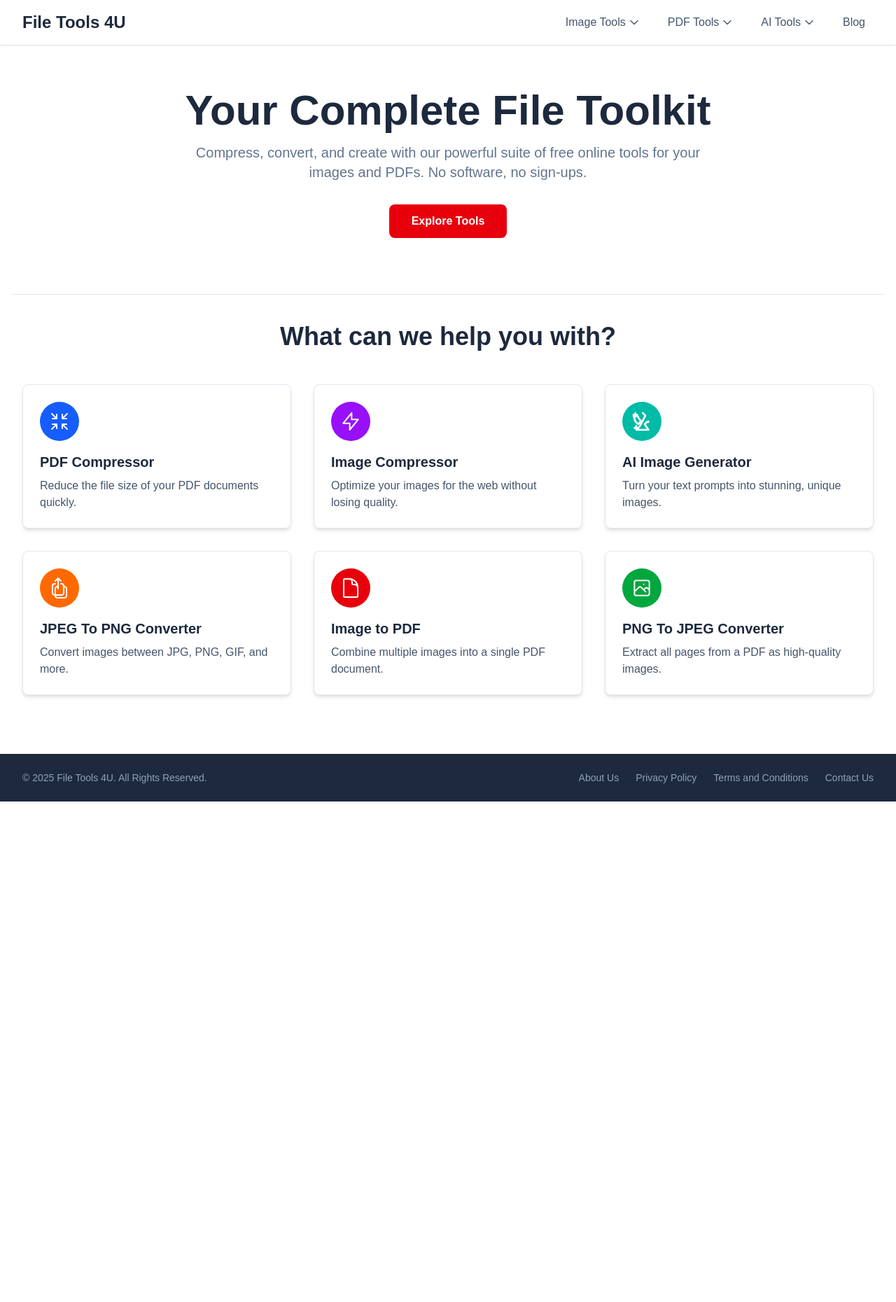
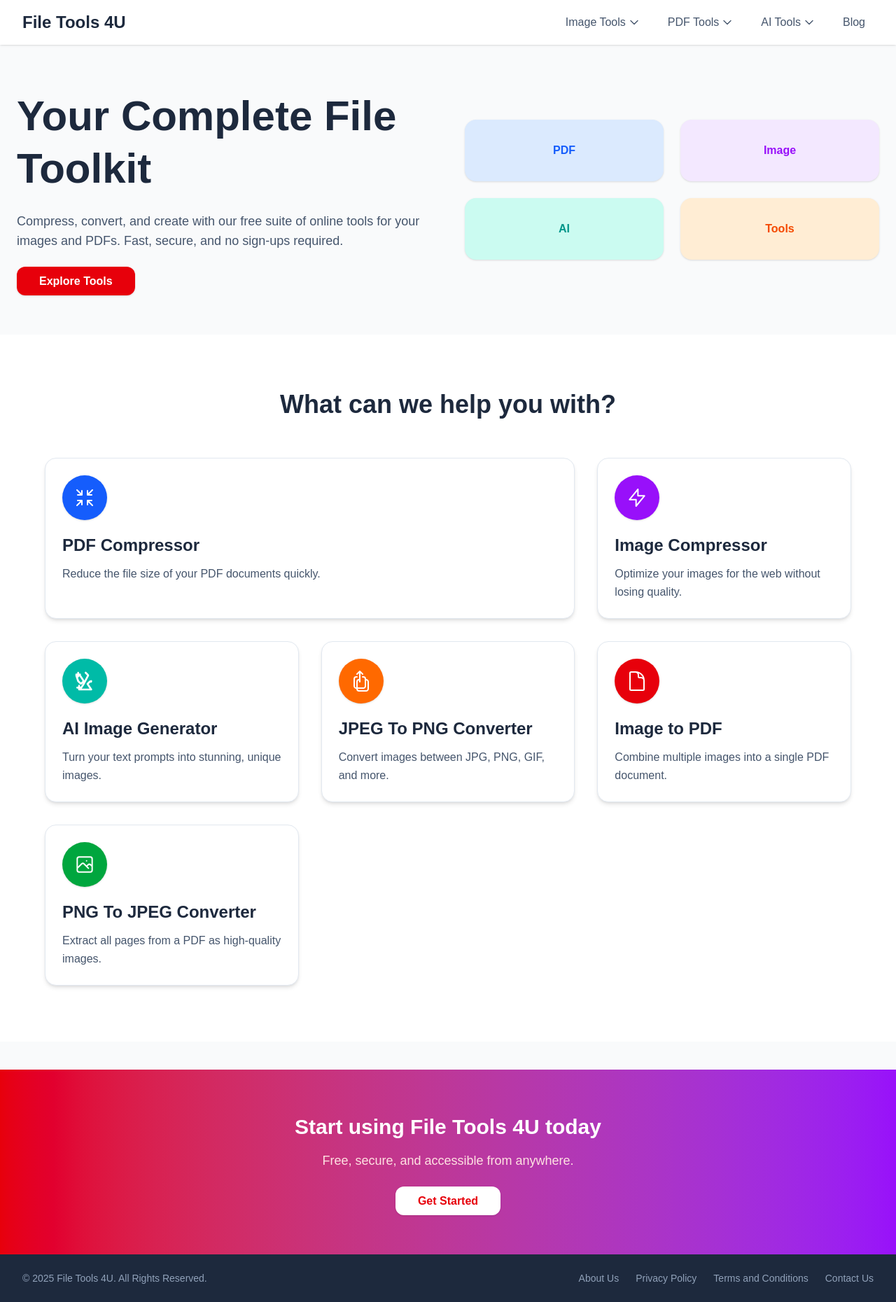
Before and after one commit to rahul2205202/file-tools-4u, a Next.js app: page / in a window 1280 px wide. Shown: the whole page at 70% size. Before the commit the page ends 1145 px from the top, so only its background shows below. Built offline with nearby package versions, Linux system fonts and the light colour scheme.

Commit message:
updated sitemap

```diff
--- a/src/app/page.jsx
+++ b/src/app/page.jsx
@@ -1,84 +1,201 @@
+'use client';
+
 import React from 'react';
 import Link from 'next/link';
 
 // SEO metadata for the homepage
-export const metadata = {
-    title: 'File Tools 4U - Free Online Image & PDF Tools',
-    description: 'Your one-stop destination for free online file utilities. Compress, convert, and create images and PDFs with our powerful, easy-to-use tools.',
-    keywords: 'pdf compressor, file tools, image tools, pdf tools, online converter, online compressor, free tools, ai image generator', // Added pdf compressor
-    alternates: {
-        canonical: 'https://filetools4u.com/',
-    },
-};
+// export const metadata = {
+//   title: 'File Tools 4U - Free Online Image & PDF Tools',
+//   description:
+//     'Your one-stop destination for free online file utilities. Compress, convert, and create images and PDFs with our powerful, easy-to-use tools.',
+//   keywords:
+//     'pdf compressor, file tools, image tools, pdf tools, online converter, online compressor, free tools, ai image generator',
+//   alternates: {
+//     canonical: 'https://filetools4u.com/',
+//   },
+// };
 
 // --- Helper Component for Tool Cards ---
-const ToolCard = ({ icon, title, description, to, color = 'red' }) => {
-    // Define color themes to easily switch between styles
+const ToolCard = ({ icon, title, description, to, color = 'red', large }) => {
   const colorThemes = {
     red: { bg: 'bg-red-600', hoverBorder: 'hover:border-red-500' },
     purple: { bg: 'bg-purple-600', hoverBorder: 'hover:border-purple-500' },
     teal: { bg: 'bg-teal-500', hoverBorder: 'hover:border-teal-400' },
     green: { bg: 'bg-green-600', hoverBorder: 'hover:border-green-500' },
     orange: { bg: 'bg-orange-500', hoverBorder: 'hover:border-orange-500' },
-        blue: { bg: 'bg-blue-600', hoverBorder: 'hover:border-blue-500' }, // Added blue theme
+    blue: { bg: 'bg-blue-600', hoverBorder: 'hover:border-blue-500' },
   };
 
   const theme = colorThemes[color] || colorThemes.red;
 
   return (
-        <Link href={to} className={`block bg-white p-6 rounded-lg shadow-md border border-slate-200 hover:shadow-xl hover:-translate-y-1 transition-all duration-300 ${theme.hoverBorder}`}>
-            <div className={`flex-shrink-0 w-14 h-14 ${theme.bg} rounded-full flex items-center justify-center mb-4`}>
+    <Link
+      href={to}
+      className={`block bg-white p-6 rounded-2xl shadow-md border border-slate-200 transition-all duration-300 ${theme.hoverBorder} ${
+        large ? 'md:col-span-2' : ''
+      } hover:shadow-xl hover:-translate-y-1`}
+    >
+      <div
+        className={`flex-shrink-0 w-16 h-16 ${theme.bg} rounded-full flex items-center justify-center mb-5 shadow`}
+      >
         {icon}
       </div>
-            <h3 className={`text-xl font-bold text-slate-800 mb-2`}>{title}</h3>
-            <p className="text-slate-600">{description}</p>
+      <h3 className="text-2xl font-bold text-slate-800 mb-3">{title}</h3>
+      <p className="text-slate-600 text-base leading-relaxed">{description}</p>
     </Link>
   );
 };
 
-
 // --- Main Homepage Component ---
 export default function Homepage() {
   const icons = {
-        pdfCompressor: <svg className="w-8 h-8 text-white" xmlns="http://www.w3.org/2000/svg" fill="none" viewBox="0 0 24 24" strokeWidth="1.5" stroke="currentColor"><path strokeLinecap="round" strokeLinejoin="round" d="M9 9V4.5M9 9H4.5M9 9L3.75 3.75M9 15v4.5M9 15H4.5M9 15l-5.25 5.25M15 9h4.5M15 9V4.5M15 9l5.25-5.25M15 15h4.5M15 15v4.5M15 15l5.25 5.25" /></svg>,
-        imageCompressor: <svg className="w-8 h-8 text-white" xmlns="http://www.w3.org/2000/svg" fill="none" viewBox="0 0 24 24" strokeWidth="1.5" stroke="currentColor"><path strokeLinecap="round" strokeLinejoin="round" d="M13 10V3L4 14h7v7l9-11h-7z"></path></svg>,
-        generator: <svg className="w-8 h-8 text-white" fill="none" stroke="currentColor" viewBox="0 0 24 24" xmlns="http://www.w3.org/2000/svg"><path strokeLinecap="round" strokeLinejoin="round" strokeWidth="2" d="M5 3v4M3 5h4M6 17v4m-2-2h4m5-16l2.293 2.293a1 1 0 010 1.414L11 15l-4 6h12l-4-6 2.293-2.293a1 1 0 011.414 0L19 12M5 12l2.293 2.293a1 1 0 001.414 0L11 12l-4-6H3l2 6z"></path></svg>,
-        converter: <svg className="w-8 h-8 text-white" xmlns="http://www.w3.org/2000/svg" fill="none" viewBox="0 0 24 24" strokeWidth="1.5" stroke="currentColor"><path strokeLinecap="round" strokeLinejoin="round" d="M7.5 7.5h-.75A2.25 2.25 0 004.5 9.75v7.5a2.25 2.25 0 002.25 2.25h7.5a2.25 2.25 0 002.25-2.25v-7.5a2.25 2.25 0 00-2.25-2.25h-.75m0-3l-3-3m0 0l-3 3m3-3v11.25m6-2.25h.75a2.25 2.25 0 012.25 2.25v7.5a2.25 2.25 0 01-2.25 2.25h-7.5a2.25 2.25 0 01-2.25-2.25v-7.5a2.25 2.25 0 012.25-2.25h.75" /></svg>,
-        imgToPdf: <svg className="w-8 h-8 text-white" xmlns="http://www.w3.org/2000/svg" fill="none" viewBox="0 0 24 24" strokeWidth="1.5" stroke="currentColor"><path strokeLinecap="round" strokeLinejoin="round" d="M19.5 14.25v-2.625a3.375 3.375 0 00-3.375-3.375h-1.5A1.125 1.125 0 0113.5 7.125v-1.5a3.375 3.375 0 00-3.375-3.375H8.25m2.25 0H5.625c-.621 0-1.125.504-1.125 1.125v17.25c0 .621.504 1.125 1.125 1.125h12.75c.621 0 1.125-.504 1.125-1.125V11.25a9 9 0 00-9-9z" /></svg>,
-        pdfToImg: <svg className="w-8 h-8 text-white" xmlns="http://www.w3.org/2000/svg" fill="none" viewBox="0 0 24 24" strokeWidth="1.5" stroke="currentColor"><path strokeLinecap="round" strokeLinejoin="round" d="M4 16l4.586-4.586a2 2 0 012.828 0L16 16m-2-2l1.586-1.586a2 2 0 012.828 0L20 14m-6-6h.01M6 20h12a2 2 0 002-2V6a2 2 0 00-2-2H6a2 2 0 00-2 2v12a2 2 0 002 2z"></path></svg>,
+    pdfCompressor: (
+      <svg
+        className="w-8 h-8 text-white"
+        xmlns="http://www.w3.org/2000/svg"
+        fill="none"
+        viewBox="0 0 24 24"
+        strokeWidth="1.5"
+        stroke="currentColor"
+      >
+        <path
+          strokeLinecap="round"
+          strokeLinejoin="round"
+          d="M9 9V4.5M9 9H4.5M9 9L3.75 3.75M9 15v4.5M9 15H4.5M9 15l-5.25 5.25M15 9h4.5M15 9V4.5M15 9l5.25-5.25M15 15h4.5M15 15v4.5M15 15l5.25 5.25"
+        />
+      </svg>
+    ),
+    imageCompressor: (
+      <svg
+        className="w-8 h-8 text-white"
+        xmlns="http://www.w3.org/2000/svg"
+        fill="none"
+        viewBox="0 0 24 24"
+        strokeWidth="1.5"
+        stroke="currentColor"
+      >
+        <path
+          strokeLinecap="round"
+          strokeLinejoin="round"
+          d="M13 10V3L4 14h7v7l9-11h-7z"
+        ></path>
+      </svg>
+    ),
+    generator: (
+      <svg
+        className="w-8 h-8 text-white"
+        fill="none"
+        stroke="currentColor"
+        viewBox="0 0 24 24"
+        xmlns="http://www.w3.org/2000/svg"
+      >
+        <path
+          strokeLinecap="round"
+          strokeLinejoin="round"
+          strokeWidth="2"
+          d="M5 3v4M3 5h4M6 17v4m-2-2h4m5-16l2.293 2.293a1 1 0 010 1.414L11 15l-4 6h12l-4-6 2.293-2.293a1 1 0 011.414 0L19 12M5 12l2.293 2.293a1 1 0 001.414 0L11 12l-4-6H3l2 6z"
+        ></path>
+      </svg>
+    ),
+    converter: (
+      <svg
+        className="w-8 h-8 text-white"
+        xmlns="http://www.w3.org/2000/svg"
+        fill="none"
+        viewBox="0 0 24 24"
+        strokeWidth="1.5"
+        stroke="currentColor"
+      >
+        <path
+          strokeLinecap="round"
+          strokeLinejoin="round"
+          d="M7.5 7.5h-.75A2.25 2.25 0 004.5 9.75v7.5a2.25 2.25 0 002.25 2.25h7.5a2.25 2.25 0 002.25-2.25v-7.5a2.25 2.25 0 00-2.25-2.25h-.75m0-3l-3-3m0 0l-3 3m3-3v11.25m6-2.25h.75a2.25 2.25 0 012.25 2.25v7.5a2.25 2.25 0 01-2.25 2.25h-7.5a2.25 2.25 0 01-2.25-2.25v-7.5a2.25 2.25 0 012.25-2.25h.75"
+        />
+      </svg>
+    ),
+    imgToPdf: (
+      <svg
+        className="w-8 h-8 text-white"
+        xmlns="http://www.w3.org/2000/svg"
+        fill="none"
+        viewBox="0 0 24 24"
+        strokeWidth="1.5"
+        stroke="currentColor"
+      >
+        <path
+          strokeLinecap="round"
+          strokeLinejoin="round"
+          d="M19.5 14.25v-2.625a3.375 3.375 0 00-3.375-3.375h-1.5A1.125 1.125 0 0113.5 7.125v-1.5a3.375 3.375 0 00-3.375-3.375H8.25m2.25 0H5.625c-.621 0-1.125.504-1.125 1.125v17.25c0 .621.504 1.125 1.125 1.125h12.75c.621 0 1.125-.504 1.125-1.125V11.25a9 9 0 00-9-9z"
+        />
+      </svg>
+    ),
+    pdfToImg: (
+      <svg
+        className="w-8 h-8 text-white"
+        xmlns="http://www.w3.org/2000/svg"
+        fill="none"
+        viewBox="0 0 24 24"
+        strokeWidth="1.5"
+        stroke="currentColor"
+      >
+        <path
+          strokeLinecap="round"
+          strokeLinejoin="round"
+          d="M4 16l4.586-4.586a2 2 0 012.828 0L16 16m-2-2l1.586-1.586a2 2 0 012.828 0L20 14m-6-6h.01M6 20h12a2 2 0 002-2V6a2 2 0 00-2-2H6a2 2 0 00-2 2v12a2 2 0 002 2z"
+        ></path>
+      </svg>
+    ),
   };
 
   return (
-        <div className="w-full bg-white font-sans">
-            <div className="container mx-auto px-4 py-10 sm:py-16">
-
+    <div className="w-full bg-gray-50 font-sans">
       {/* Hero Section */}
-                <section className="text-center mb-20">
-                    <h1 className="text-5xl md:text-6xl font-extrabold text-slate-800 mb-4">
+      <section className="container mx-auto px-6 py-16 grid lg:grid-cols-2 gap-12 items-center">
+        <div>
+          <h1 className="text-5xl md:text-6xl font-extrabold text-slate-800 mb-6 leading-tight">
             Your Complete File Toolkit
           </h1>
-                    <p className="text-xl text-slate-500 max-w-3xl mx-auto mb-8">
-                        Compress, convert, and create with our powerful suite of free online tools for your images and PDFs. No software, no sign-ups.
+          <p className="text-lg text-slate-600 mb-8 max-w-xl">
+            Compress, convert, and create with our free suite of online tools
+            for your images and PDFs. Fast, secure, and no sign-ups required.
           </p>
-                    <Link href="#tools" className="bg-red-600 text-white font-bold py-3 px-8 rounded-lg hover:bg-red-700 transition-colors duration-300 inline-block">
+          <Link
+            href="#tools"
+            className="bg-red-600 text-white font-semibold py-3 px-8 rounded-xl shadow hover:bg-red-700 transition-colors duration-300"
+          >
             Explore Tools
           </Link>
+        </div>
+        <div className="hidden lg:grid grid-cols-2 gap-6">
+          <div className="bg-blue-100 p-8 rounded-2xl shadow text-center text-blue-600 font-bold">
+            PDF
+          </div>
+          <div className="bg-purple-100 p-8 rounded-2xl shadow text-center text-purple-600 font-bold">
+            Image
+          </div>
+          <div className="bg-teal-100 p-8 rounded-2xl shadow text-center text-teal-600 font-bold">
+            AI
+          </div>
+          <div className="bg-orange-100 p-8 rounded-2xl shadow text-center text-orange-600 font-bold">
+            Tools
+          </div>
+        </div>
       </section>
-                <div className="my-5 border-t border-gray-200"></div>
 
-                {/* Tools Grid Section*/}
-                <section id="tools" className="py-5 rounded-lg">
-                    <div className="container mx-auto px-4">
-                        <h2 className="text-4xl font-bold text-slate-800 text-center mb-12">
+      {/* Tools Grid */}
+      <section id="tools" className="py-20 bg-white">
+        <div className="container mx-auto px-6">
+          <h2 className="text-4xl font-bold text-slate-800 text-center mb-14">
             What can we help you with?
           </h2>
-                        <div className="grid grid-cols-1 md:grid-cols-2 lg:grid-cols-3 gap-8 max-w-7xl mx-auto">
+          <div className="grid grid-cols-1 md:grid-cols-2 lg:grid-cols-3 gap-8 max-w-6xl mx-auto">
             <ToolCard
               to="/pdf-compressor"
               icon={icons.pdfCompressor}
               title="PDF Compressor"
               description="Reduce the file size of your PDF documents quickly."
               color="blue"
+              large
             />
             <ToolCard
               to="/image-compressor"
@@ -118,7 +235,22 @@ export default function Homepage() {
           </div>
         </div>
       </section>
-            </div>
+
+      {/* Call to Action */}
+      <section className="bg-gradient-to-r from-red-600 to-purple-600 py-16 mt-10 text-center text-white">
+        <h3 className="text-3xl font-bold mb-4">
+          Start using File Tools 4U today
+        </h3>
+        <p className="mb-8 text-lg text-red-100">
+          Free, secure, and accessible from anywhere.
+        </p>
+        <Link
+          href="#tools"
+          className="bg-white text-red-600 font-semibold py-3 px-8 rounded-xl shadow hover:bg-gray-100 transition"
+        >
+          Get Started
+        </Link>
+      </section>
     </div>
   );
 }
--- a/src/app/sitemap.jsx
+++ b/src/app/sitemap.jsx
@@ -12,6 +12,7 @@ export default function sitemap() {
     '/jpeg-to-png',
     '/png-to-jpeg',
     '/photo-restorer',
+    '/webp-to-png',
     '/webp-converter',
     '/contact-us',
     '/privacy-policy',
```
Lines whose indentation alone changed are shown as unchanged.
